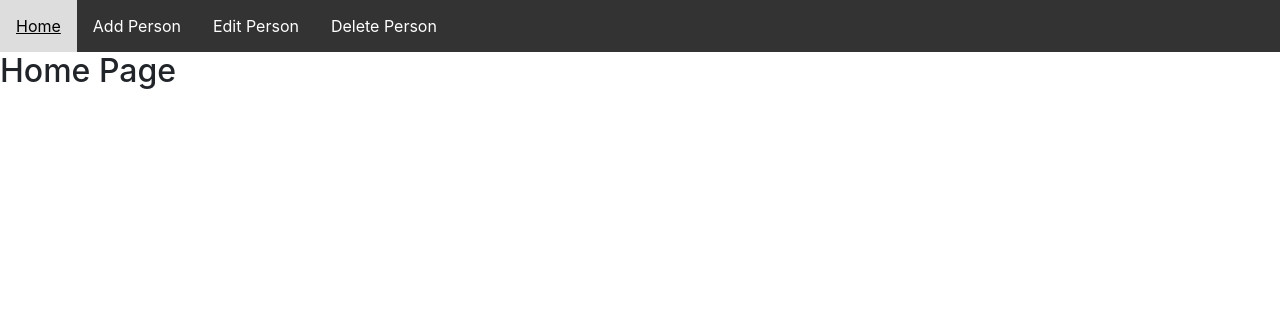
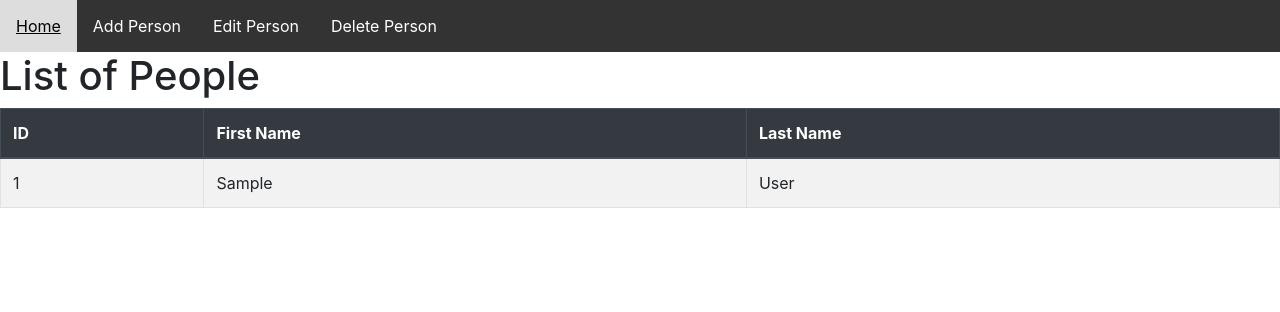
Before and after one commit to pgardikis/CRUD_app, a Flask app: page / in a window 1280 px wide. Shown: the top 312 px of the page. Run offline with Flask 3, Linux system fonts and the light colour scheme; tables that the repository leaves empty hold one stand-in row (values such as "Sample post"); some libraries are stand-ins or nearby versions.

Commit message:
Created operation to view list of people

```diff
--- a/website/templates/home.html
+++ b/website/templates/home.html
@@ -1,7 +1,23 @@
 {% extends "base.html" %}
 
 {% block content %}
-
-<h2>Home Page</h2>
-
+  <h1>List of People</h1>
+  <table class="table table-striped table-bordered">
+    <thead class="thead-dark">
+      <tr>
+        <th>ID</th>
+        <th>First Name</th>
+        <th>Last Name</th>
+      </tr>
+    </thead>
+    <tbody>
+      {% for person in people %}
+        <tr>
+          <td>{{ person.id }}</td>
+          <td>{{ person.firstname }}</td>
+          <td>{{ person.lastname }}</td>
+        </tr>
+      {% endfor %}
+    </tbody>
+  </table>
 {% endblock %}
--- a/website/views.py
+++ b/website/views.py
@@ -6,7 +6,8 @@ views = Blueprint('views', __name__)
 
 @views.route('/')
 def home():
-    return render_template("home.html")
+    people = Person.query.all()
+    return render_template("home.html", people=people)
 
 @views.route('/add_person', methods=['GET', 'POST'])
 def add_person():
```
